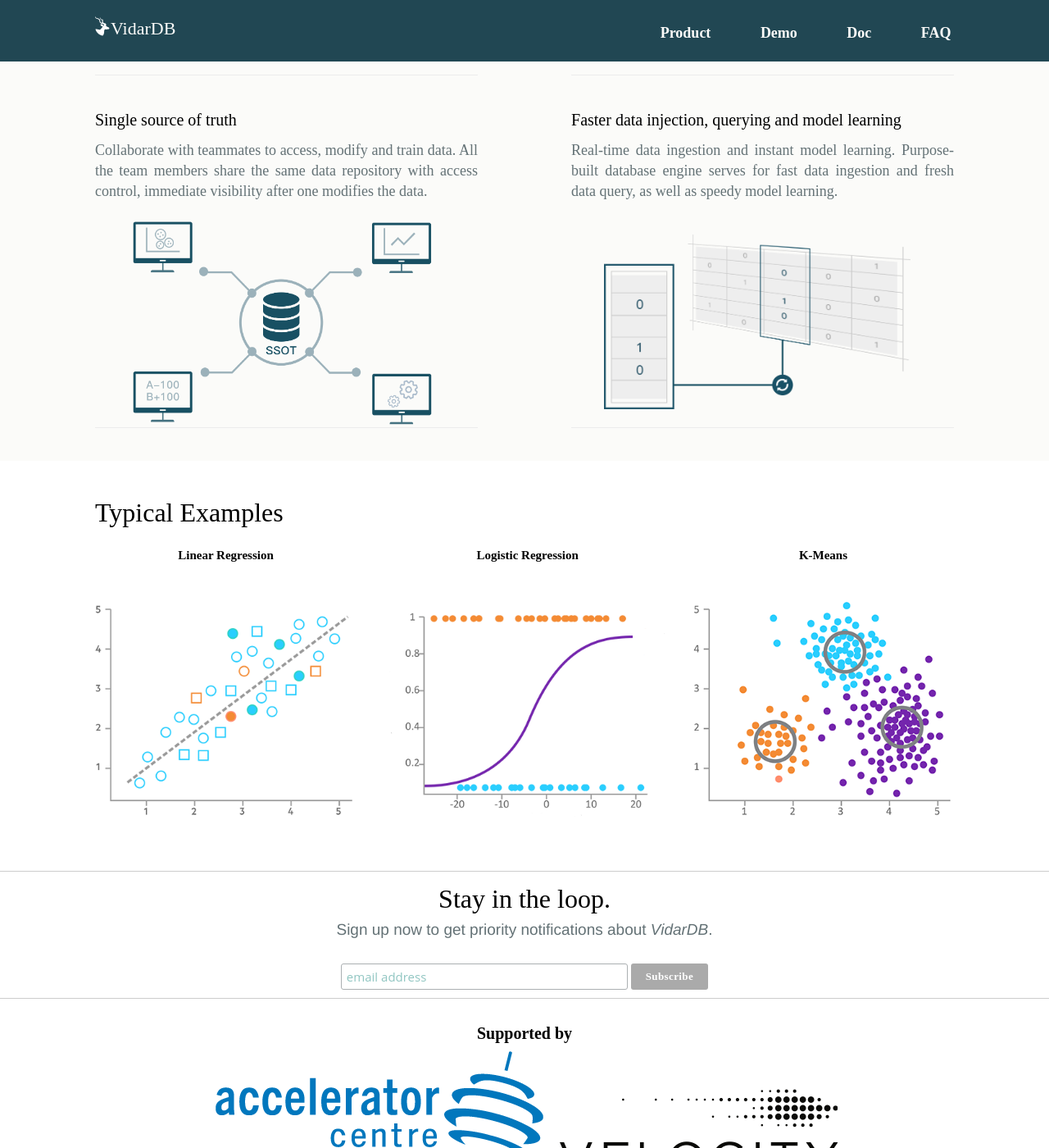
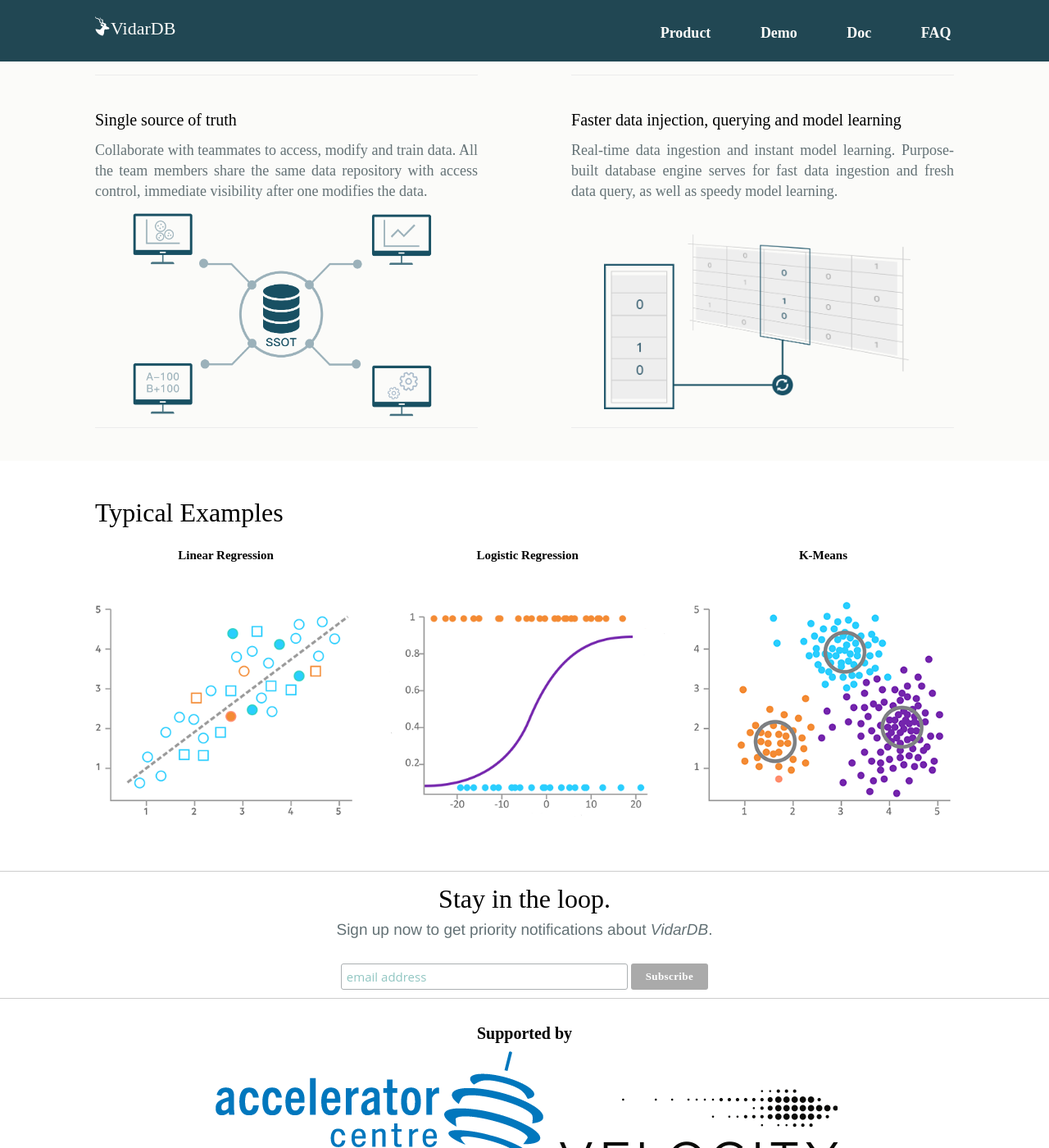
Before and after one commit to vidardb/vidardb.github.io, a Jekyll site: the page built from index.html, in a window 1280 px wide and 1400 px high, scrolled down 1397 px. Shown: the whole window at 82% size. Built offline with Jekyll 4.4.1, drawn with Linux system fonts in a browser that asks for light colours; some web fonts are replaced; the list of posts is cut into pages by our own code.

Commit message:
update: fix pic height.

```diff
--- a/_sass/landing/base.scss
+++ b/_sass/landing/base.scss
@@ -392,7 +392,7 @@
             }
             &:nth-child(5) img {
                 width: 80%;
-                margin-top: rem(20);
+                margin-top: rem(10);
                 height: 66%;
             }
             &:nth-child(6) img {
```
